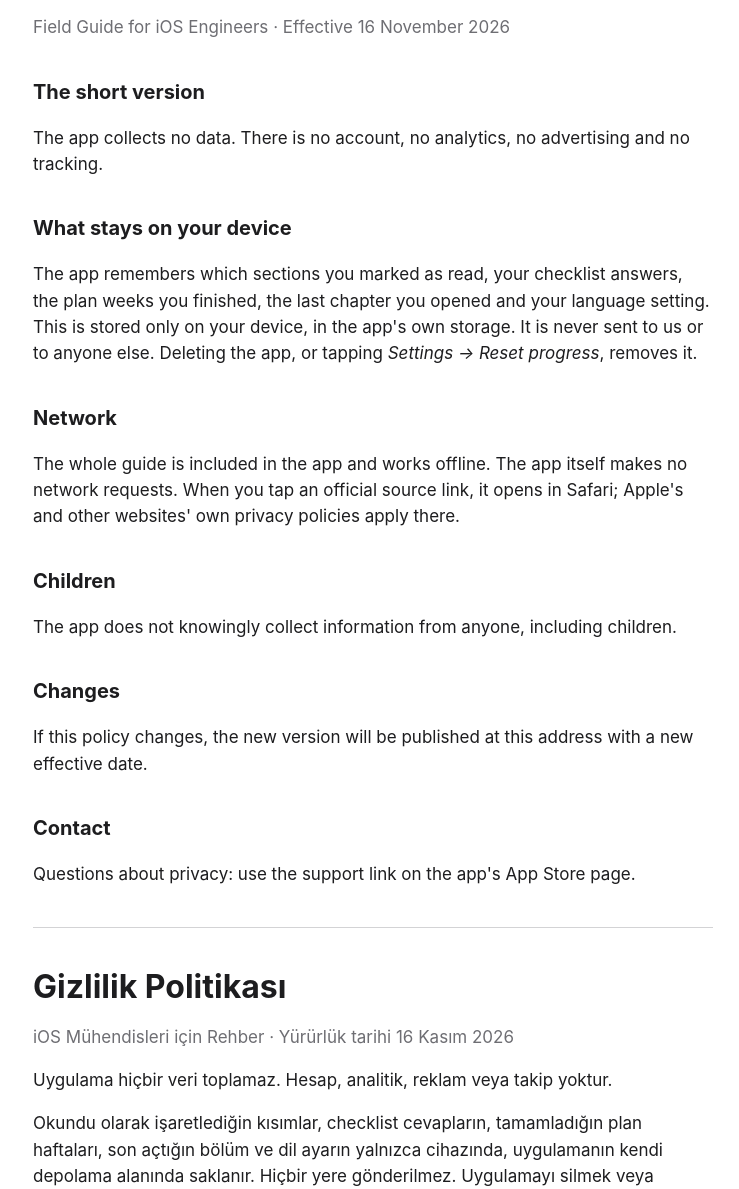
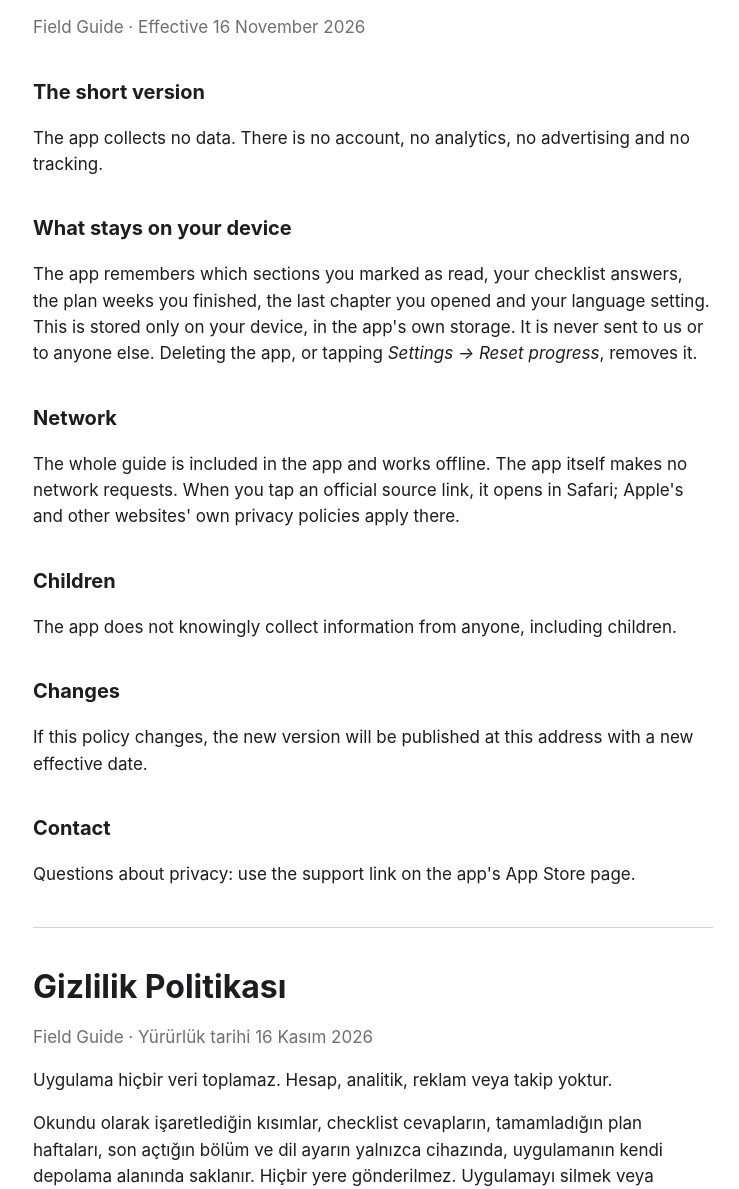
Before and after one commit to 14cvd/field-guide-site, a plain HTML site: page privacy.html in a window 1280 px wide. Shown: the part 89-1278 px from the top of the page, without its empty margins (267-1006 px from the left). Drawn offline with Linux system fonts and the light colour scheme.

Commit message:
Use the App Store name Field Guide
Co-Authored-By: Claude Opus 5.5 <noreply@anthropic.com>

```diff
--- a/privacy.html
+++ b/privacy.html
@@ -3,7 +3,7 @@
 <head>
 <meta charset="utf-8">
 <meta name="viewport" content="width=device-width, initial-scale=1">
-<title>Privacy Policy — Field Guide for iOS Engineers</title>
+<title>Privacy Policy — Field Guide</title>
 <style>
   :root { color-scheme: light dark; --text: #1d1d1f; --muted: #6e6e73; --bg: #ffffff; --accent: #2856c4; }
   @media (prefers-color-scheme: dark) { :root { --text: #f5f5f7; --muted: #a1a1a6; --bg: #000000; --accent: #86a8ff; } }
@@ -19,7 +19,7 @@
 <body>
 <main>
   <h1>Privacy Policy</h1>
-  <p class="muted">Field Guide for iOS Engineers · Effective 16 November 2026</p>
+  <p class="muted">Field Guide · Effective 16 November 2026</p>
 
   <h2>The short version</h2>
   <p>The app collects no data. There is no account, no analytics, no advertising and no tracking.</p>
@@ -46,7 +46,7 @@
   <hr>
 
   <h1 lang="tr">Gizlilik Politikası</h1>
-  <p class="muted" lang="tr">iOS Mühendisleri için Rehber · Yürürlük tarihi 16 Kasım 2026</p>
+  <p class="muted" lang="tr">Field Guide · Yürürlük tarihi 16 Kasım 2026</p>
   <div lang="tr">
     <p>Uygulama hiçbir veri toplamaz. Hesap, analitik, reklam veya takip yoktur.</p>
     <p>Okundu olarak işaretlediğin kısımlar, checklist cevapların, tamamladığın plan haftaları, son açtığın bölüm ve dil
```
